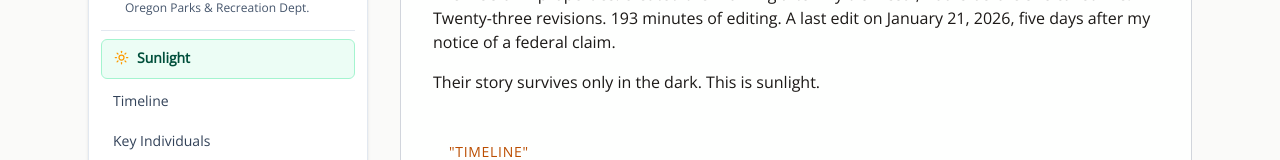
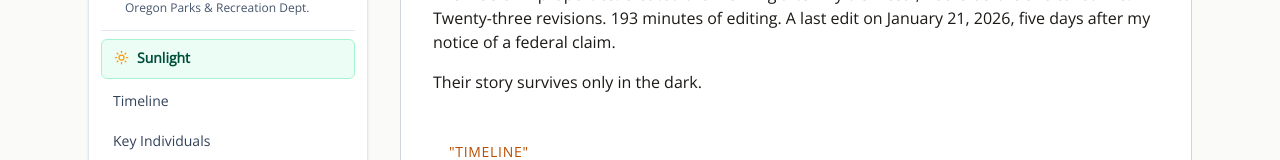
Before and after one commit to rswfire/rswfire.oprd, a Next.js app: page /sunlight in a window 1280 px wide. Shown: the part 477-637 px from the top of the page. Built offline with nearby package versions, Linux system fonts and the light colour scheme.

Commit message:
sunlight: cut the closing line

```diff
--- a/app/(archive)/sunlight/page.tsx
+++ b/app/(archive)/sunlight/page.tsx
@@ -87,7 +87,7 @@ export default function SunlightPage() {
                 January 21, 2026, five days after my notice of a federal claim.
             </div>
             <div className="mt-4">
-                Their story survives only in the dark. This is sunlight.
+                Their story survives only in the dark.
             </div>
             <SunlightTabs
                 tabs={[
```
